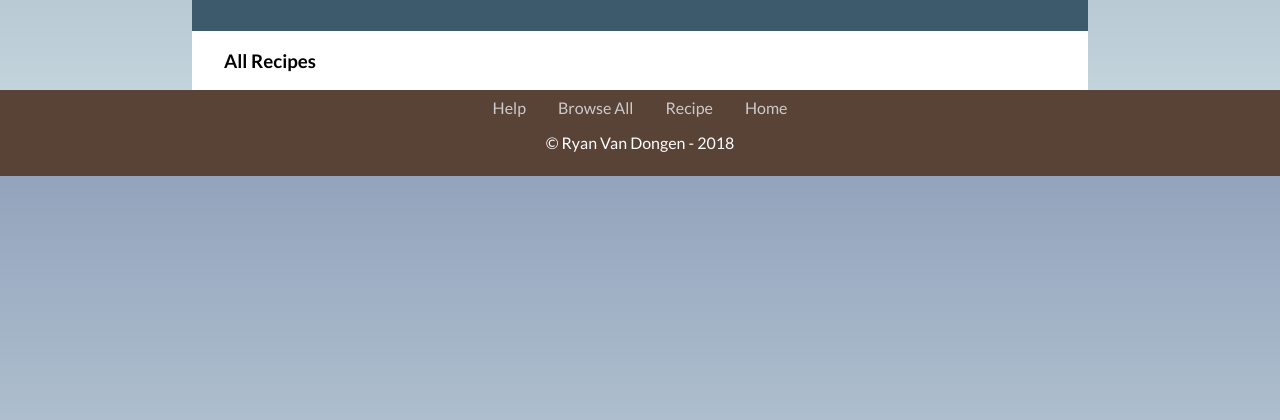
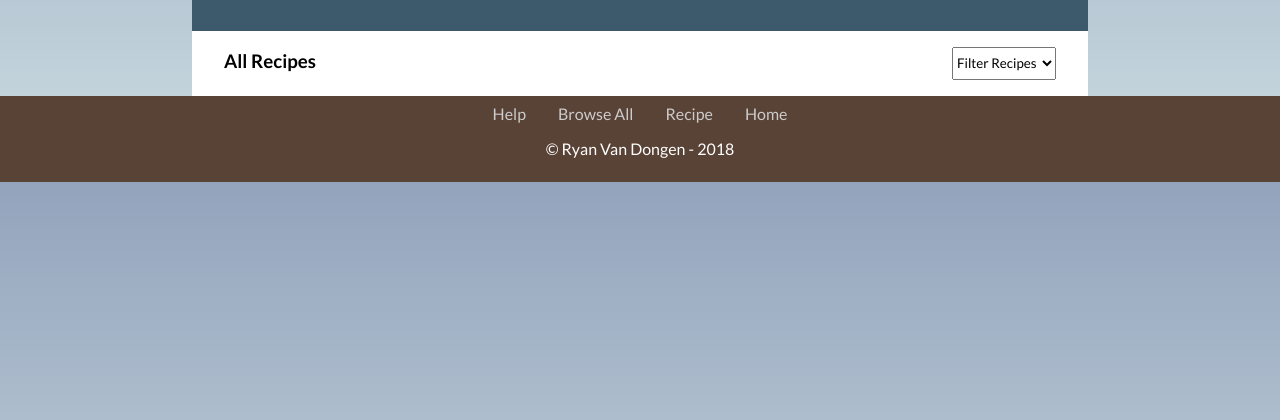
Before and after one commit to ryanvdon/RyanRecipes, a PHP site: page /browse.php in a window 1280 px wide. Shown: the part 345-765 px from the top of the page. Run offline with PHP 8.4, Linux system fonts and the light colour scheme; data that the repository does not hold is empty.

Commit message:
Added filter dropdown to homepage, browse, and search results pages

```diff
--- a/browse.php
+++ b/browse.php
@@ -72,8 +72,22 @@
 
 
 
-					<div class="white-bar">
+					<div class="white-bar filter">
 						<h3>All Recipes</h3>
+						<form action="" method="post" class="filter-form">
+							<select name="searchInput" class="select" onchange="this.form.submit()">
+								<option value="" disabled selected>Filter Recipes</option>
+								<option value="asian">Asian</option>
+								<option value="cheesy">Cheesy</option>
+								<option value="Comfort Food">Comfort Food</option>
+								<option value="pasta">Pasta</option>
+								<option value="seafood">Seafood</option>
+								<option value="southwest">Southwest</option>
+								<option value="sweet">Sweet</option>
+								<option value="southwest">Vegetarian</option>
+							</select>
+							<!--<a href="results.html" class="button">Search</a>-->
+						</form>
 					</div>
 					<div class="section flexbox">
 
--- a/stylesheets/main.css
+++ b/stylesheets/main.css
@@ -79,6 +79,18 @@ input[type=text] {
 	padding: 0.5em;
 }
 
+option[value=""][disabled] {
+  display: none;
+}
+
+.select {
+	height: 2.5em;
+}
+
+select option {
+	height: 2em;
+}
+
 
 ul{
 	display: inline-block;
@@ -141,6 +153,8 @@ ul{
 .card:hover a {
 	color: #666666;
 }
+
+
 
 .footer-links {
 	display: flex;
@@ -452,6 +466,17 @@ ul{
 	transition: all 0.5s ease;
 }
 
+.filter {
+	display: flex;
+	justify-content: space-between;
+	flex-wrap: wrap;
+}
+
+.filter-form {
+	text-align: right;
+	margin: 1em 0;
+}
+
 .hero {
 	color: white;
 
```
Also changed, not shown: includes/search.php (+16 -2 lines), index.php (+15 -1 lines).
